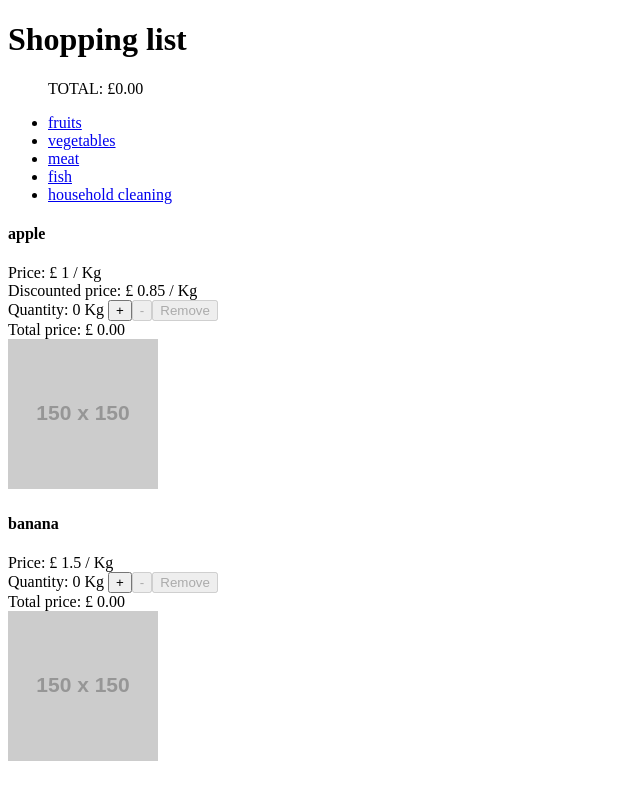
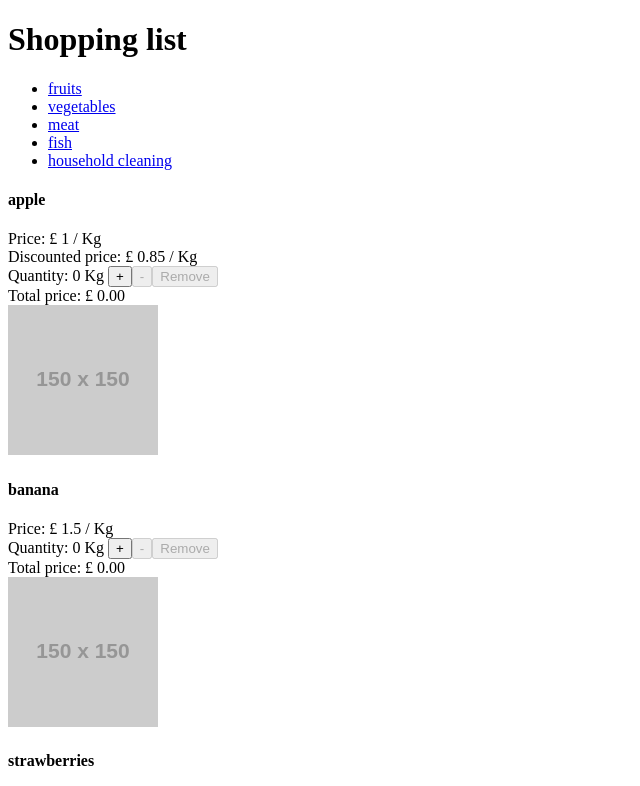
Before and after one commit to chiarac20/React-shopping-list, a React (Create React App) app: page / in a window 1280 px wide. Shown: the top 786 px of the page, without its empty margins (0-640 px from the left). Built offline with nearby package versions, Linux system fonts and the light colour scheme.

Commit message:
condition added to basket total

```diff
--- a/src/Components/Basket/Basket.js
+++ b/src/Components/Basket/Basket.js
@@ -8,8 +8,9 @@ export function Basket () {
     const basketProducts=products.filter(product => product.quantity!==0);
     const total=(products.reduce((acc, product) => acc + product.totalPrice, 0)).toFixed(2);
 
-    return <ul>
-        {basketProducts && basketProducts.map(product => <li key={product.id}>
+    return <>
+        <ul>
+            {basketProducts.map(product => <li key={product.id}>
                 <div> {product.name}: </div>
                 <span> {product.quantity}{product.unit} </span>
                 <QuantityCta
@@ -20,6 +21,7 @@ export function Basket () {
                 />
                 <span> price: £{product.totalPrice.toFixed(2)} </span>
             </li>)}
-        <div>TOTAL: £{total} </div>
         </ul>
+        {!!basketProducts.length && <div>TOTAL: £{total} </div>}
+    </>
 }
```
Lines whose indentation alone changed are shown as unchanged.
